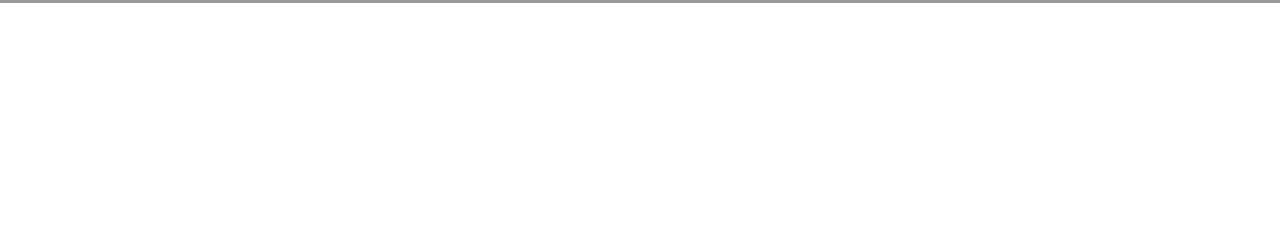
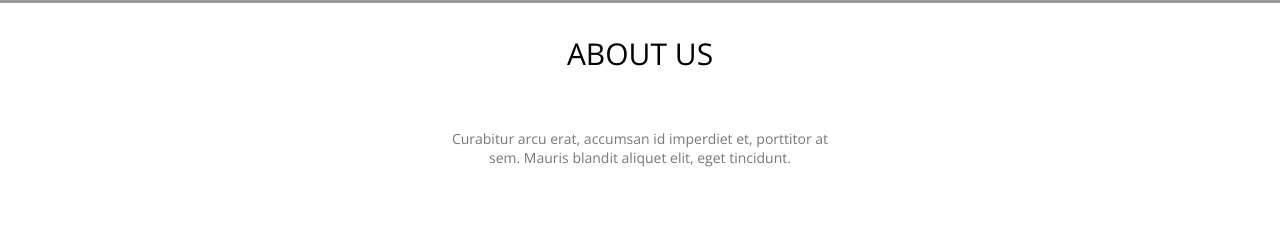
Before and after one commit to moamedashraf6/casper-template, a plain HTML site: page index.html in a window 1280 px wide. Shown: the part 3325-3567 px from the top of the page. Before the commit the page ends 3328 px from the top, so only its background shows below. Drawn offline with nearby package versions, Linux system fonts and the light colour scheme.

Commit message:
Update index.html

```diff
--- a/index.html
+++ b/index.html
@@ -201,5 +201,16 @@
        </div>
    </div>
    <!-- End video -->
+       <!-- start abuot -->
+   <div class="about">
+       <div class="container">
+        <div class="main-heading">
+            <h4>About Us</h4>
+            <p>Curabitur arcu erat, accumsan id imperdiet et, porttitor at sem. Mauris blandit aliquet elit, eget tincidunt.</p>
+        </div>
+        <img src="./images/about.png" alt="">
+       </div>
+   </div>
+   <!-- End abuot -->
 </body>
 </html>
```
